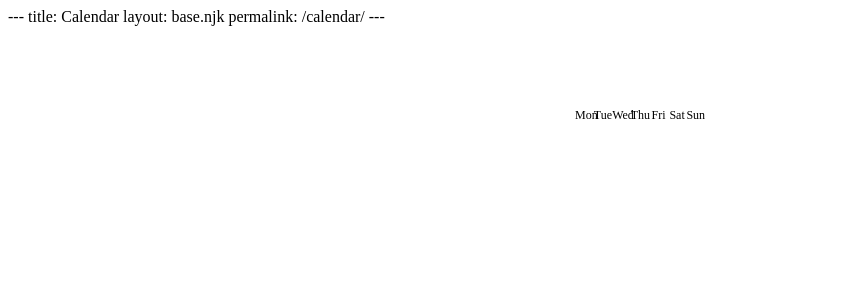
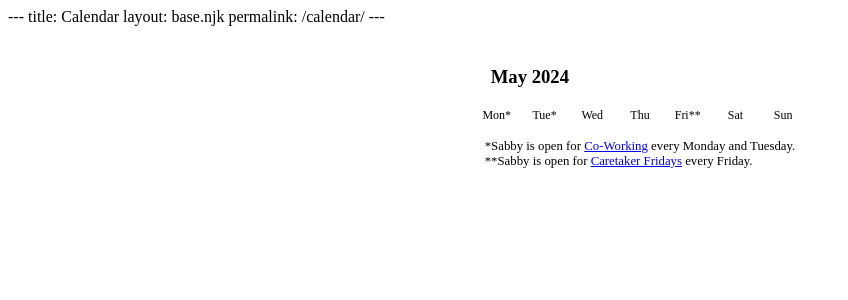
Before and after one commit to SiobhanDent/SiobhanDent.github.io, a Node project: template src/_pages/calendar.njk in a window 1280 px wide. Shown: the top 300 px of the page, without its empty margins (0-848 px from the left). Run offline with Node 20 templates, Linux system fonts and the light colour scheme; the template is opened without the code that fills it, so the values that code supplies are empty.

Commit message:
Added calendar page updates and styling

```diff
--- a/src/_/css/calendar.css
+++ b/src/_/css/calendar.css
@@ -5,14 +5,35 @@
 	justify-content: center;
 }
 
+#calendar {
+	border: 4px solid var(--pink);
+	border-radius: 32px;
+	box-shadow: -8px 8px var(--pink);
+
+	background-color: var(--yellow);
+}
+
+#calendar p {
+	padding-inline: 1em;
+	max-width: 100%;
+	font-size: 0.8em;
+}
+
+#calendar p a:hover {
+	font-style: italic;
+}
+
 #calendar ul {
 	margin: 0;
 	padding: 1px;
+
+	max-width: 800px;
 }
 
 #calendar-title {
-	color: white;
-	background: var(--blue);
+	color: var(--pink);
+	border-bottom: 4px solid var(--pink);
+
 	width: 100%;
 	padding: 1em;
 	margin: 0;
@@ -22,15 +43,18 @@
 	display: flex;
 	flex-wrap: wrap;
 	list-style: none;
-	margin: 2px;
-	padding: 8px 16px;
-	background: white;
+
+	background: var(--light);
+	color: var(--dark);
+}
+
+#calendar-weekdays {
+	background: var(--pink);
 }
 
 #calendar-weekdays li {
 	font-size: 0.75em;
 	text-align: center;
-
 }
 
 #calendar li {
@@ -39,15 +63,18 @@
 
 #calendar-days li {
 	aspect-ratio: 1 / 1;
-	border: 1px dotted var(--yellow);
-	padding: 0;
+
+	border-bottom: 1px dotted var(--yellow);
+	border-right: 1px dotted var(--yellow);
+
+	padding-inline: 4px;
 }
+
 .day-inactive {
 	color: grey;
 }
 
 .day-active {
-
 }
 
 .day-current {
@@ -55,5 +82,7 @@
 }
 
 .calendar-link {
-	font-size: 0.8em;
+	display: block;
+	font-size: 0.7em;
+	word-break: break-word;
 }
--- a/src/_includes/partials/calendar.njk
+++ b/src/_includes/partials/calendar.njk
@@ -5,11 +5,11 @@
 	<div id="calendar">
 		<h3 id="calendar-title"> ... </h3>
 		<ul id="calendar-weekdays">
-			<li>Mon</li>
-			<li>Tue</li>
+			<li>Mon*</li>
+			<li>Tue*</li>
 			<li>Wed</li>
 			<li>Thu</li>
-			<li>Fri</li>
+			<li>Fri**</li>
 			<li>Sat</li>
 			<li>Sun</li>
 		</ul>
@@ -33,5 +33,7 @@
 			<li class="day-inactive">{{day}}</li>
 		{% endfor %}
 		</ul>
+
+		<p>*Sabby is open for <a href="/events/coworking">Co-Working</a> every Monday and Tuesday.<br>**Sabby is open for <a href="/events/caretaker/">Caretaker Fridays</a> every Friday.</p>
 	</div>
 </div>
```
